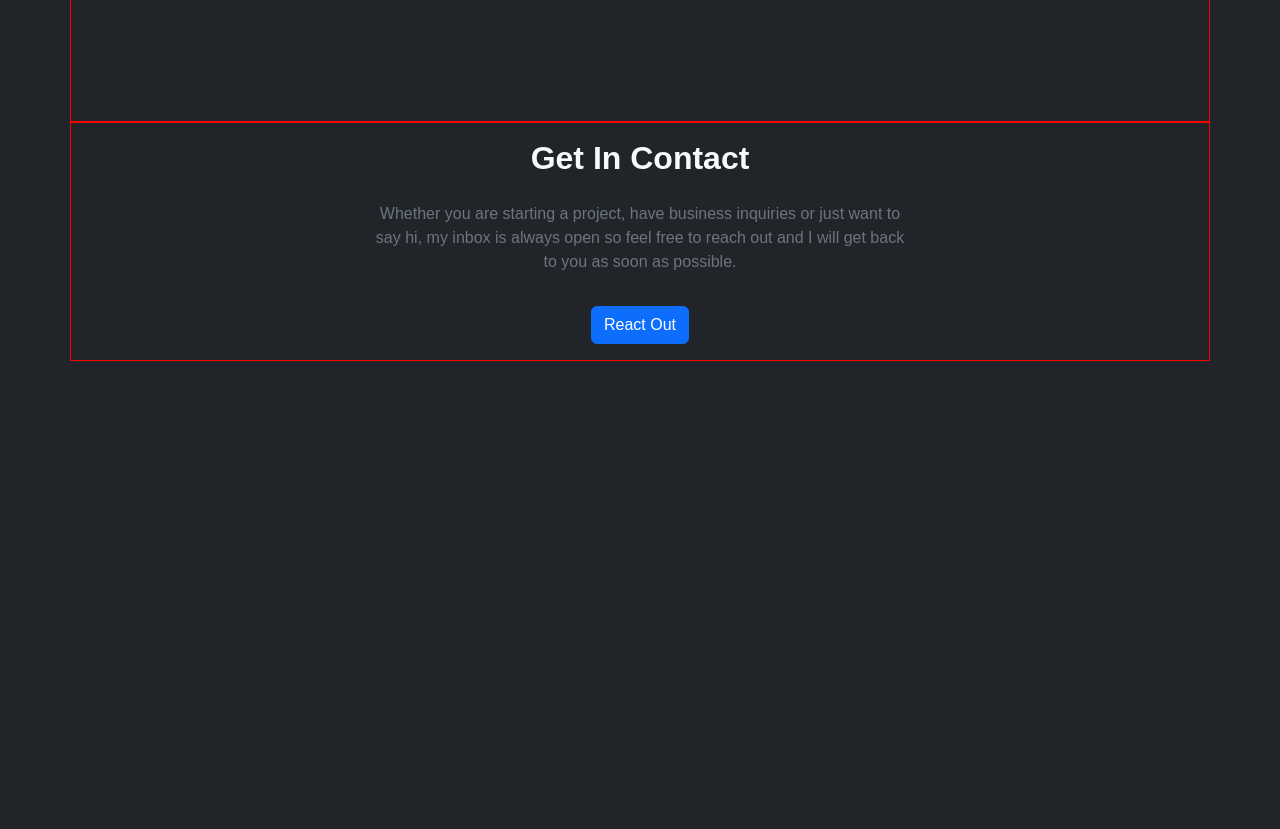
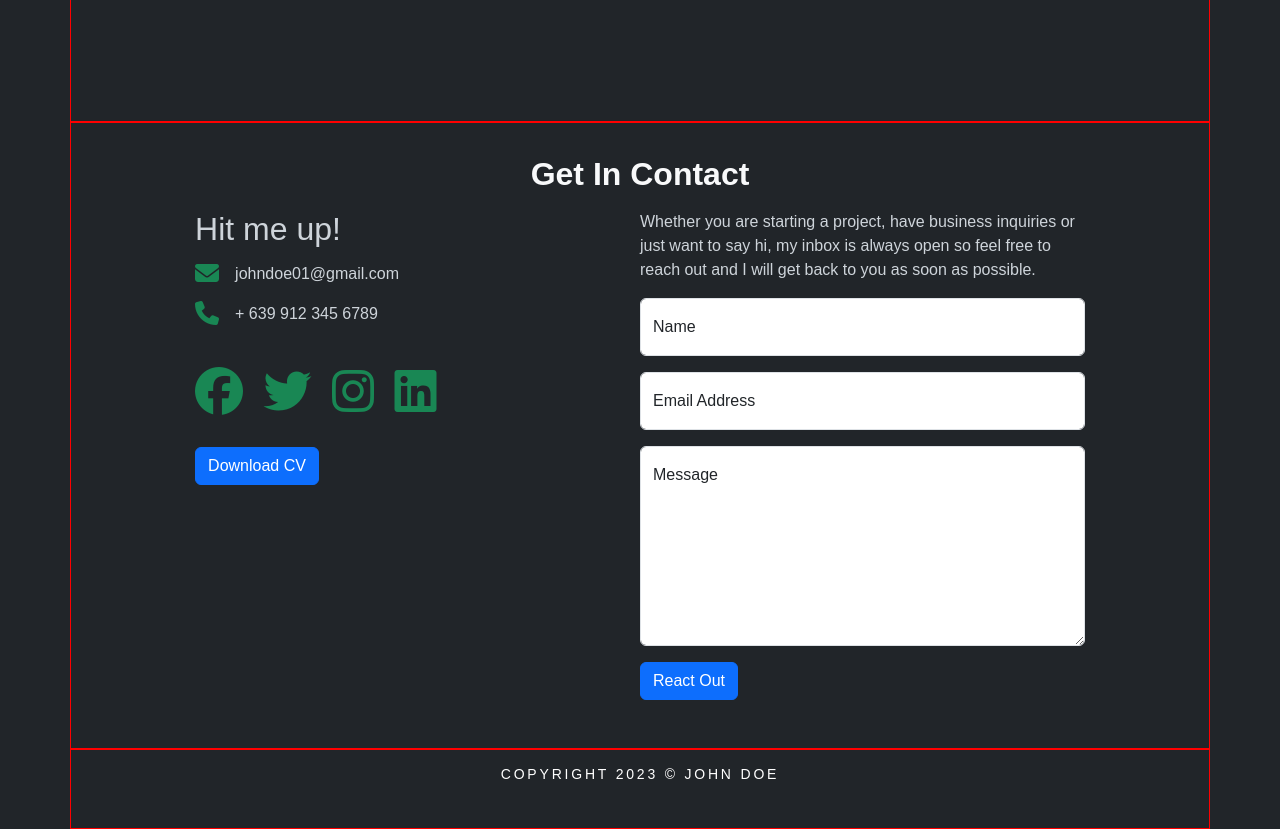
Before and after one commit to arrrjhay009/MP1_Bootstrap, a plain HTML site: page index.html in a window 1280 px wide. Shown: the part 2660-3489 px from the top of the page. Before the commit the page ends 3021 px from the top, so only its background shows below. Drawn offline with nearby package versions, Linux system fonts and the light colour scheme; a web font is replaced by a local one.

Commit message:
add footer section and add grid for contact section

```diff
--- a/css/styles.css
+++ b/css/styles.css
@@ -311,8 +311,50 @@ svg {
     flex-direction: column;
     justify-content: center;
     align-items: center;
+    gap: 1rem;
+  }
+
+  .contact__heading--h2 {
+    margin-bottom: .875rem;
+  }
+
+  .fa-solid {
+    margin-right: 1rem;
+    color: var(--bs-green);
+    font-size: 3rem;
+  }
+
+  .fa-brands {
+    margin-right: 1rem;
+    margin-top: 25px;
+    color: var(--bs-green);
+    font-size: 3rem;
+    margin-bottom: 2rem;
+}
+
+  .contact__container {
+    display: grid;
+    grid-template-columns: 1fr 1fr;
+    grid-template-areas:
+        'title title'
+        'contact1 contact2';
+        padding-top: 1rem;
+    margin-bottom: 2rem;
+  }
+
+  .contact__title {
+    grid-area: title;
     text-align: center;
-    gap: 1rem;
+    margin-bottom: 1rem;
+  }
+
+  .contact__left {
+    grid-area: contact1;
+    color: var(--bs-gray-400);
+  }
+
+  .contact__right {
+    grid-area: contact2;
   }
 
   .contact__content {
@@ -330,6 +372,26 @@ svg {
 
   .contact__description {
     font-size: 1rem;
-    color: var(--bs-gray-600);
-    max-width: 60ch;
+    color: var(--bs-gray-400);
+    max-width: 50ch;
   }
+.form-control {
+    margin-bottom: 1rem;
+}
+.form-floating {
+    margin-top: 1rem;
+}
+
+/* FOOTER SECTION */
+.footer {
+    height: 10vh;
+}
+.footer__title {
+    font-size: 0.875rem;
+    font-weight: 400;
+    color: white;
+    text-align: center;
+    text-transform: uppercase;
+    letter-spacing: 0.2em;
+    user-select: none;
+  }
--- a/index.html
+++ b/index.html
@@ -173,7 +173,7 @@
       </section>
 
       <!-- CONTACT SECTION -->
-      <section id="contact" class="contact container section">
+      <!-- <section id="contact" class="contact container section">
         <h2 class="contact__title">Get In Contact</h2>
         <p class="contact__description">
           Whether you are starting a project, have business inquiries or just
@@ -186,11 +186,57 @@
           target="_blank"
           >React Out</a
         >
+      </section> -->
+
+      <!-- CONTACT SECTION -->
+      <section id="contact" class="contact container">
+        <div class="contact__container">
+          <h2 class="contact__title">Get In Contact</h2>
+          <div class="contact__left">
+              <h2 class="contact__heading--h2">Hit me up!</h2>
+              <p><i class="fa-solid fa-envelope fa-xl"></i>johndoe01@gmail.com</p>
+              <p><i class="fa-solid fa-phone fa-xl"></i>+ 639 912 345 6789</p>
+              <div class="contact__left--icons">
+                  <a href="#"><i class="fa-brands fa-facebook"></i></a>
+                  <a href="#"><i class="fa-brands fa-twitter"></i></a>
+                  <a href="#"><i class="fa-brands fa-instagram"></i></a>
+                  <a href="#"><i class="fa-brands fa-linkedin"></i></a>
+              </div>
+              <a href="downloads/sample.pdf" download class="btn btn-primary">Download CV</a>
+          </div>
+          <div class="contact__right">
+            <p class="contact__description">
+              Whether you are starting a project, have business inquiries or just
+              want to say hi, my inbox is always open so feel free to reach out and
+              I will get back to you as soon as possible.
+            </p>
+            <div class="form-floating mb-3">
+              <input type="text" class="form-control" id="floatingInput" placeholder="John Doe">
+              <label for="floatingInput">Name</label>
+            </div>
+            <div class="form-floating">
+              <input type="email" class="form-control" id="floatingInput" placeholder="name@example.com"">
+              <label for="floatingInput">Email Address</label>
+            </div>
+            <div class="form-floating">
+              <textarea class="form-control" placeholder="Leave a comment here" id="floatingTextarea" style="height: 200px"></textarea>
+              <label for="floatingTextarea">Message</label>
+            </div>
+            <a class="btn btn-primary" href="mailto:johndoe001@gmail.com" target="_blank">React Out</a>
+          </div>
+        </div>
       </section>
+    </main>
 
-    </main>
+    <!-- FOOTER SECTION -->
+    <footer class="footer container">
+      <h3 class="footer__title">Copyright 2023 &#169; John Doe</h3>
+    </footer>
 
 
     <script src="https://cdn.jsdelivr.net/npm/bootstrap@5.3.1/dist/js/bootstrap.bundle.min.js" integrity="sha384-HwwvtgBNo3bZJJLYd8oVXjrBZt8cqVSpeBNS5n7C8IVInixGAoxmnlMuBnhbgrkm" crossorigin="anonymous"></script>
+
+    <!-- FONTAWESOME RESOURCE SCRIPT -->
+    <script src="https://kit.fontawesome.com/82fac282cd.js" crossorigin="anonymous"></script>
 </body>
 </html>
```
Also changed, not shown: 1 other file.
